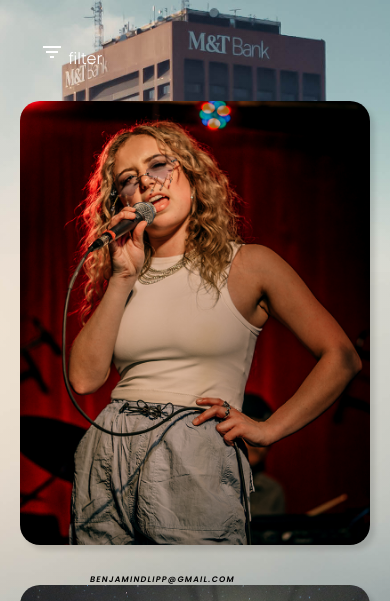
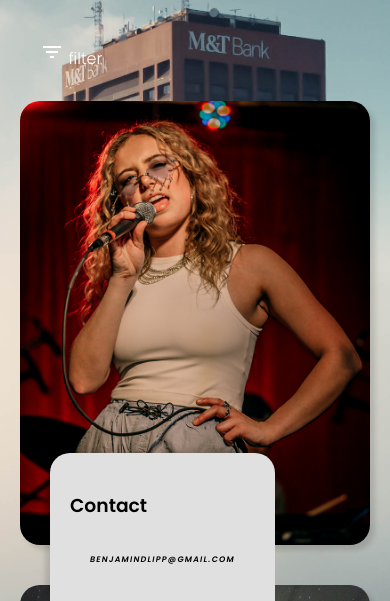
Before and after one commit to alphathunderwave/Photo_Portfolio, a plain HTML site: page index.html in a window 390 px wide. Shown: the part 243-844 px from the top of the page. Drawn offline with nearby package versions, Linux system fonts and the light colour scheme.

Commit message:
footer fix pt 2

```diff
--- a/style.css
+++ b/style.css
@@ -122,10 +122,12 @@ a:hover:after {
   .p {
     width: 95% !important;
   }
+  .footer {
+    position: absolute;
+    bottom: 0;
+  }
   .footer a {
     font-size: .5em;
-    position: absolute;
-    bottom: 0;
   }
 }
 .i {
```
